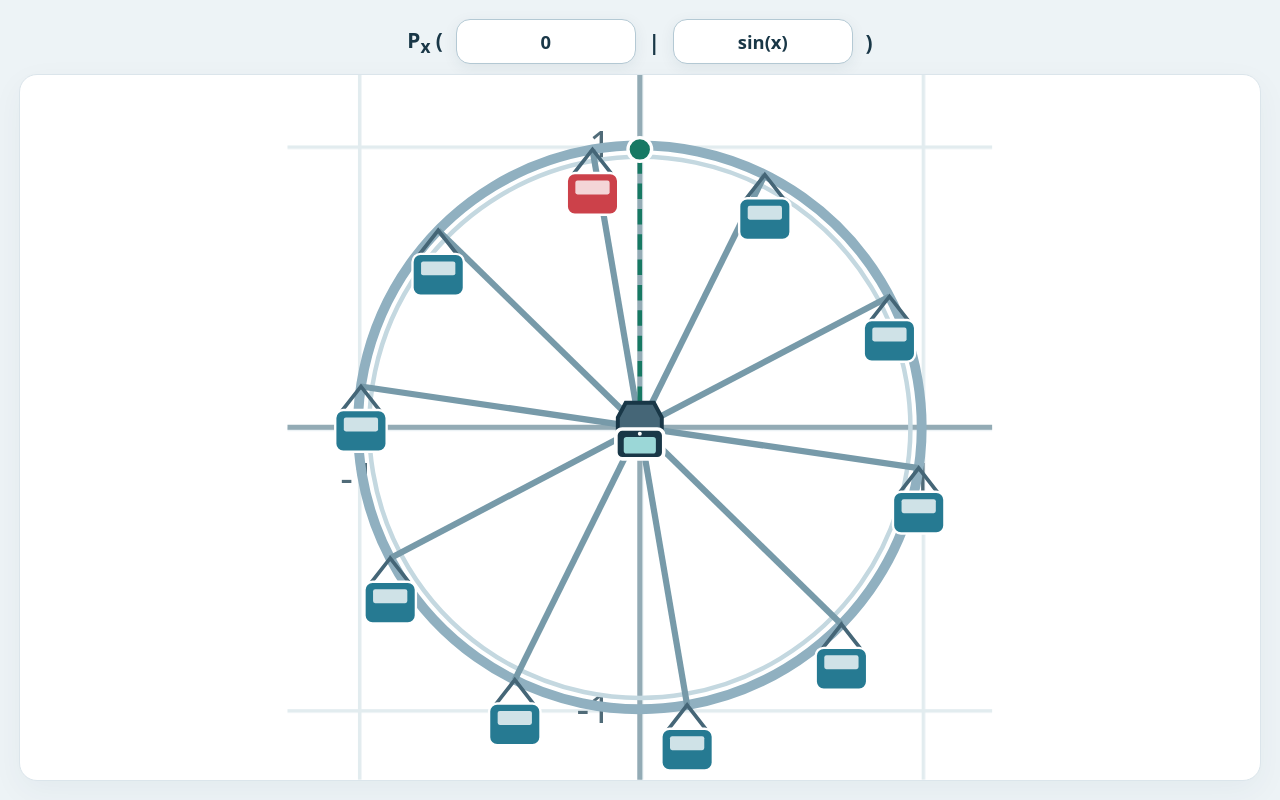
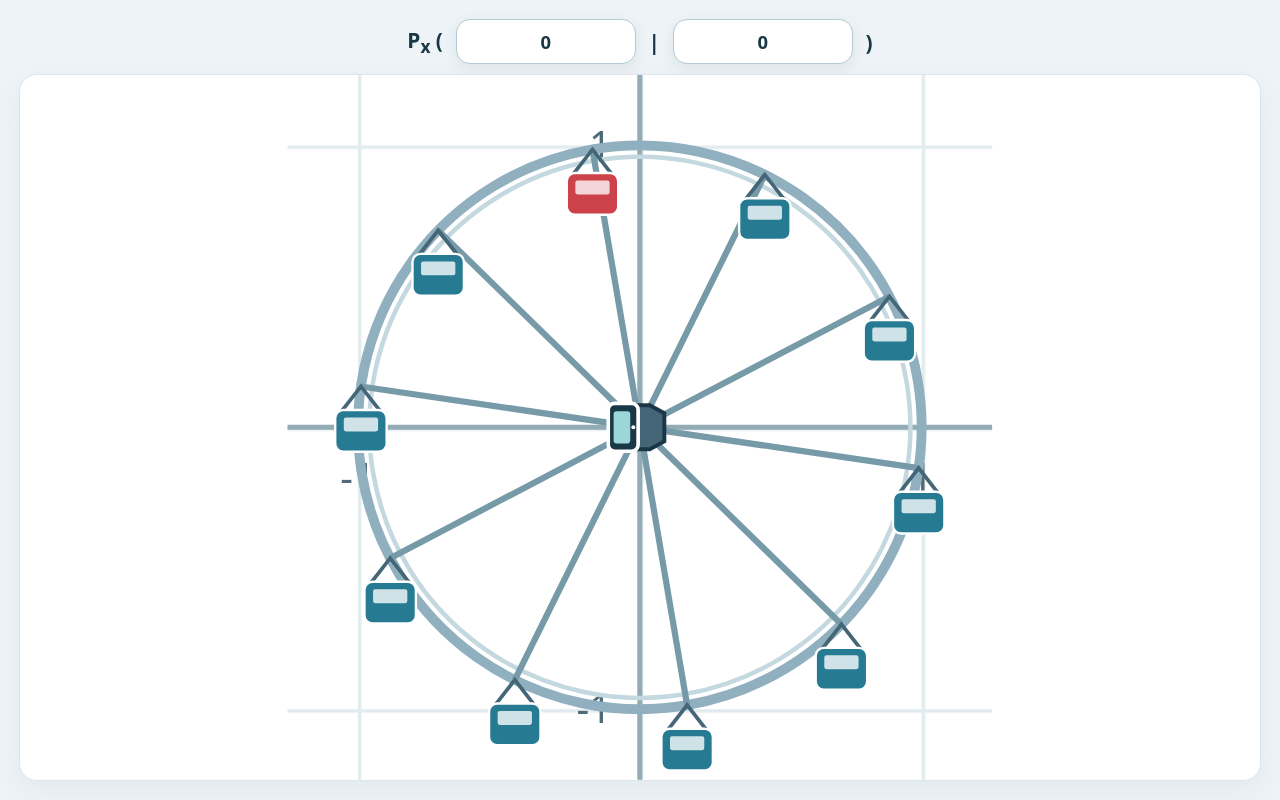
Before and after one commit to moritznachtigall/riesenrad_kamera, a plain HTML site: page index.html in a window 1280 px wide. Drawn offline with Linux system fonts and the light colour scheme.

Commit message:
Change targetY input value from 'sin(x)' to '0'

```diff
--- a/index.html
+++ b/index.html
@@ -10,7 +10,7 @@ body{display:block}main{width:100%;height:100dvh;padding:clamp(8px,1.5vw,20px);g
 <span aria-hidden="true">P<sub>x</sub> (</span>
 <input id="targetX" aria-label="Erste Koordinate" value="0" spellcheck="false" autocomplete="off">
 <span aria-hidden="true">|</span>
-<input id="targetY" aria-label="Zweite Koordinate" value="sin(x)" spellcheck="false" autocomplete="off">
+<input id="targetY" aria-label="Zweite Koordinate" value="0" spellcheck="false" autocomplete="off">
 <span aria-hidden="true">)</span>
 </div>
 <svg id="scene" viewBox="-1.25 -1.25 2.5 2.5" role="img" aria-label="Automatisch drehender Einheitskreis mit Riesenradgondeln und Kamera in der Mitte">
```
